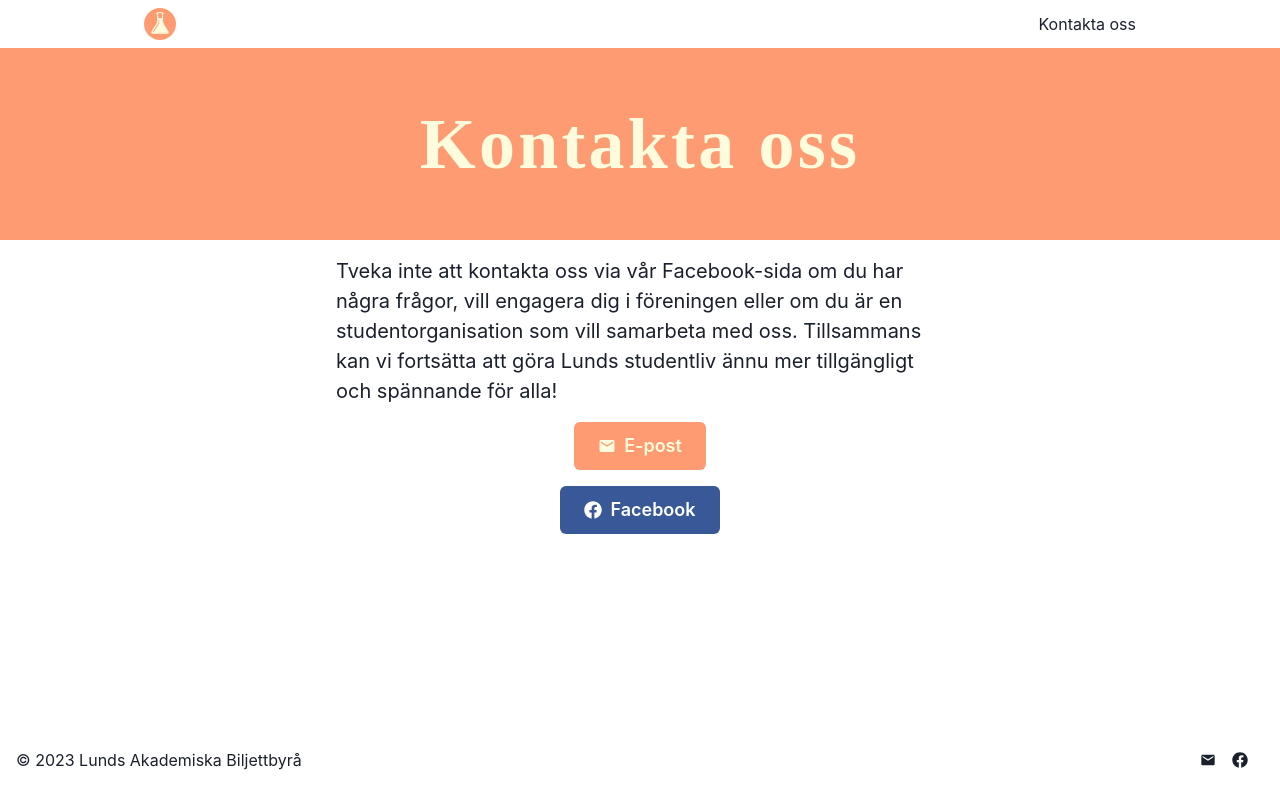
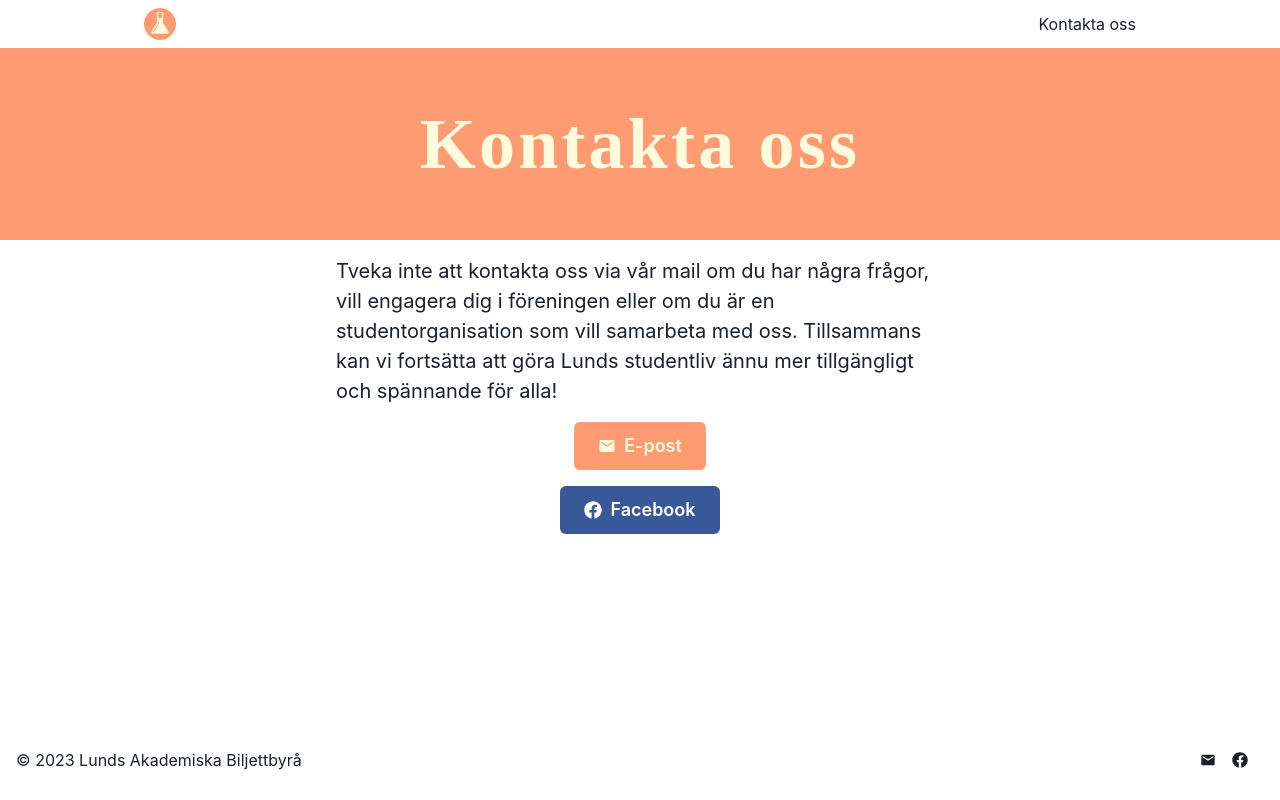
Before and after one commit to Lund-Ticket-System/website-old, a Next.js app: page /kontakta-oss in a window 1280 px wide. Built offline with nearby package versions, Linux system fonts and the light colour scheme.

Commit message:
Change contact text

```diff
--- a/pages/kontakta-oss.tsx
+++ b/pages/kontakta-oss.tsx
@@ -49,8 +49,8 @@ export default function Home() {
         <Box>
           <Container maxW="container.sm" py="1rem" fontSize="xl">
             <Text>
-              Tveka inte att kontakta oss via vår Facebook-sida om du har några
-              frågor, vill engagera dig i föreningen eller om du är en
+              Tveka inte att kontakta oss via vår mail om du har några frågor,
+              vill engagera dig i föreningen eller om du är en
               studentorganisation som vill samarbeta med oss. Tillsammans kan vi
               fortsätta att göra Lunds studentliv ännu mer tillgängligt och
               spännande för alla!
```
